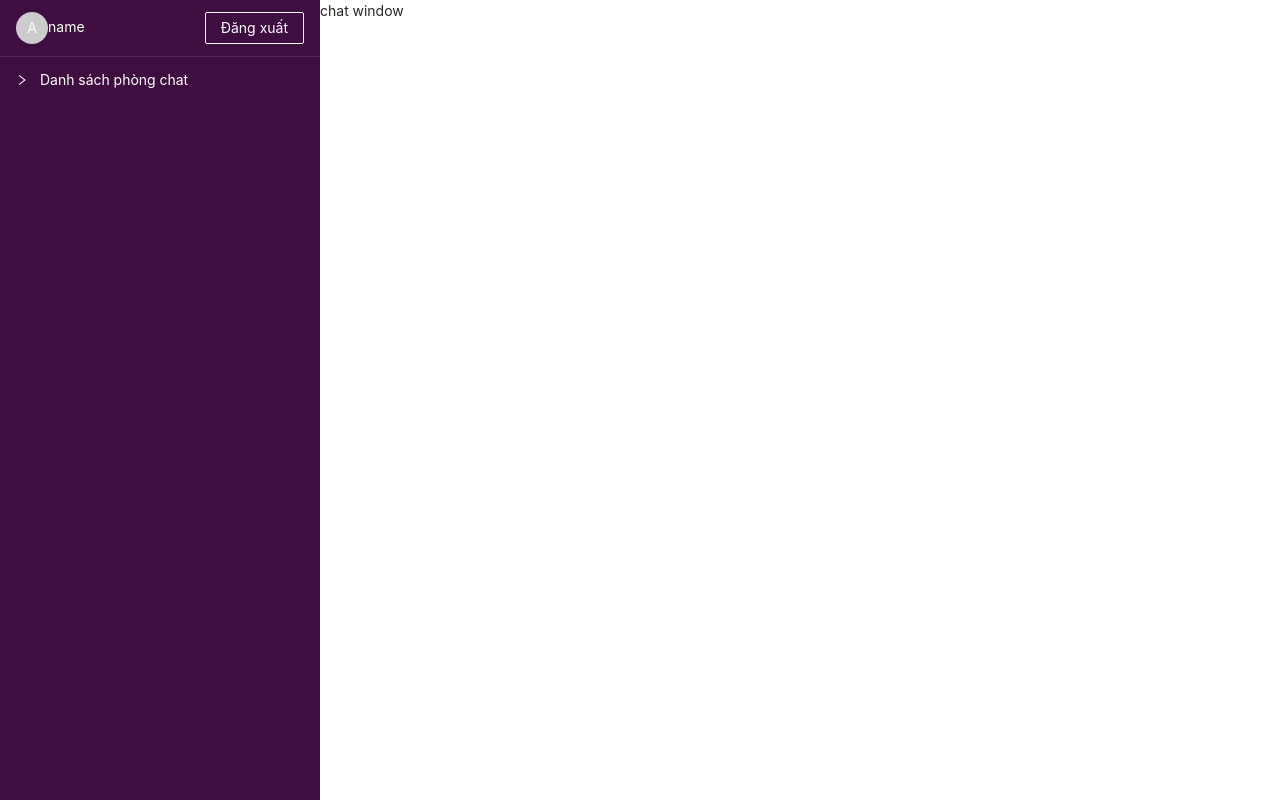
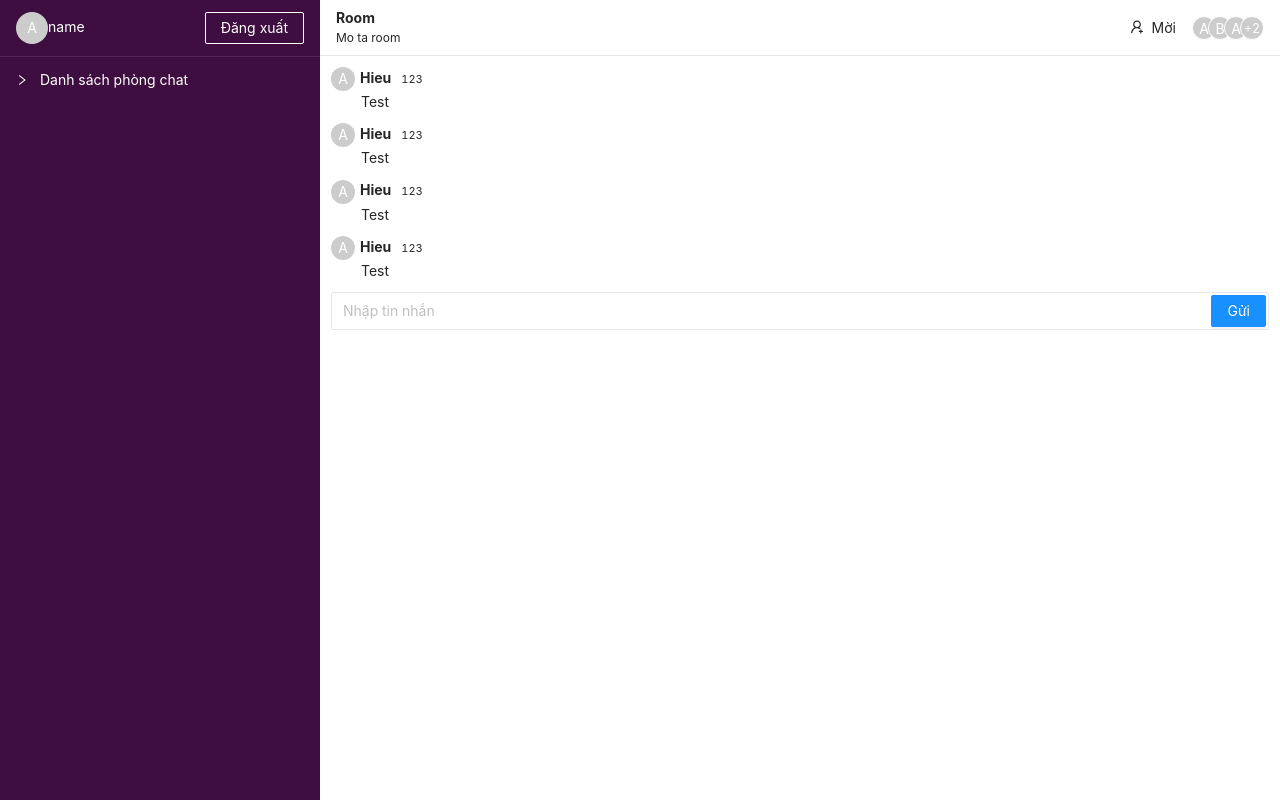
Before and after one commit to hadesdday/app-chat, a React (Create React App) app: page / in a window 1280 px wide. Built offline with nearby package versions, Linux system fonts and the light colour scheme; no server answers; sample sign-in values are in the browser's storage.

Commit message:
styled components + config save data to firestore

```diff
--- a/src/components/ChatRoom/ChatWindow.jsx
+++ b/src/components/ChatRoom/ChatWindow.jsx
@@ -1,11 +1,141 @@
-import React from 'react';
+import { UserAddOutlined } from "@ant-design/icons";
+import { Avatar, Button, Form, Input, Tooltip } from "antd";
+import React from "react";
+import styled from "styled-components";
+import Message from "./Message";
+
+const WrapperStyled = styled.div`
+  height: 100vh;
+`;
+
+const HeaderStyled = styled.div`
+  display: flex;
+  justify-content: space-between;
+  height: 56px;
+  padding: 0 16px;
+  align-items: center;
+  border-bottom: 1px solid rgb(230, 230, 230);
+
+  .header {
+    &__info {
+      display: flex;
+      flex-direction: column;
+      justify-content: center;
+    }
+
+    &__title {
+      margin: 0;
+      font-weight: bold;
+    }
+    &__description {
+      font-size: 12px;
+    }
+  }
+`;
+
+const ContentStyled = styled.div`
+  height: calc(100%-56px);
+  display: flex;
+  flex-direction: column;
+  padding: 11px;
+  justify-content: flex-end;
+`;
+
+const FormStyled = styled(Form)`
+  display: flex;
+  justify-content: space-between;
+  align-items: center;
+  padding: 2px 2px 2px 0;
+  border: 1px solid rgb(230, 230, 230);
+  border-radius: 2px;
+
+  .ant-form-item {
+    flex: 1;
+    margin-bottom: 0;
+  }
+`;
+
+const ButtonGroupStyled = styled.div`
+  display: flex;
+  align-items: center;
+`;
+
+const MessageListStyled = styled.div`
+  max-height: 100%;
+  overflow-y: auto;
+`;
 
 function ChatWindow(props) {
-    return (
-        <div>
-            chat window
+  return (
+    <WrapperStyled>
+      <HeaderStyled>
+        <div className="header__info">
+          <p className="header__title">Room</p>
+          <span className="header__description">Mo ta room</span>
         </div>
-    );
+        <ButtonGroupStyled>
+          <Button icon={<UserAddOutlined />} type="text">
+            Mời
+          </Button>
+          <Avatar.Group size="small" maxCount={3}>
+            <Tooltip title="A">
+              <Avatar>A</Avatar>
+            </Tooltip>
+            <Tooltip title="B">
+              <Avatar>B</Avatar>
+            </Tooltip>
+            <Tooltip title="A">
+              <Avatar>A</Avatar>
+            </Tooltip>
+            <Tooltip title="A">
+              <Avatar>A</Avatar>
+            </Tooltip>
+            <Tooltip title="A">
+              <Avatar>A</Avatar>
+            </Tooltip>
+          </Avatar.Group>
+        </ButtonGroupStyled>
+      </HeaderStyled>
+      <ContentStyled>
+        <MessageListStyled>
+          <Message
+            text="Test"
+            photoURL={null}
+            displayName="Hieu"
+            createdAt={123}
+          />
+          <Message
+            text="Test"
+            photoURL={null}
+            displayName="Hieu"
+            createdAt={123}
+          />
+          <Message
+            text="Test"
+            photoURL={null}
+            displayName="Hieu"
+            createdAt={123}
+          />
+          <Message
+            text="Test"
+            photoURL={null}
+            displayName="Hieu"
+            createdAt={123}
+          />
+        </MessageListStyled>
+        <FormStyled>
+          <Form.Item>
+            <Input
+              placeholder="Nhập tin nhắn"
+              bordered={false}
+              autoComplete="off"
+            />
+          </Form.Item>
+          <Button type="primary">Gửi</Button>
+        </FormStyled>
+      </ContentStyled>
+    </WrapperStyled>
+  );
 }
 
 export default ChatWindow;
--- /dev/null
+++ b/src/components/ChatRoom/Message.jsx
@@ -0,0 +1,36 @@
+import { Avatar, Typography } from "antd";
+import React from "react";
+import styled from "styled-components";
+
+const WrapperStyled = styled.div`
+  margin-bottom: 10px;
+  .author {
+    margin-left: 5px;
+    font-weight: bold;
+  }
+  .date {
+    margin-left: 10px;
+    font-size: 11px;
+    color: #272727;
+  }
+  .content {
+    margin-left: 30px;
+  }
+`;
+
+function Message({ text, displayName, createdAt, photoURL }) {
+  return (
+    <WrapperStyled>
+      <div>
+        <Avatar src={photoURL} size="small">A</Avatar>
+        <Typography.Text className="author">{displayName}</Typography.Text>
+        <Typography.Text className="date">{createdAt}</Typography.Text>
+      </div>
+      <div>
+        <Typography.Text className="content">{text}</Typography.Text>
+      </div>
+    </WrapperStyled>
+  );
+}
+
+export default Message;
--- a/src/components/ChatRoom/UserInfo.jsx
+++ b/src/components/ChatRoom/UserInfo.jsx
@@ -1,6 +1,7 @@
 import { Avatar, Button, Typography } from "antd";
 import React from "react";
 import styled from "styled-components";
+import { auth } from "../firebase/config";
 
 const WrapperStyled = styled.div`
   display: flex;
@@ -21,7 +22,7 @@ function UserInfo(props) {
         <Avatar>A</Avatar>
         <Typography.Text className="username">name</Typography.Text>
       </div>
-      <Button ghost>Đăng xuất</Button>
+      <Button ghost onClick={()=>auth.signOut()}>Đăng xuất</Button>
     </WrapperStyled>
   );
 }
--- a/src/components/Context/AuthProvider.jsx
+++ b/src/components/Context/AuthProvider.jsx
@@ -20,7 +20,9 @@ function AuthProvider({ children }) {
         setUser({ displayName, email, uid, photoURL });
         setIsLoading(false);
         navigate("/");
+        return;
       } else {
+        setIsLoading(false);
         navigate("/login");
       }
     });
--- a/src/components/Login/index.jsx
+++ b/src/components/Login/index.jsx
@@ -1,6 +1,7 @@
 import { Button, Col, Row, Typography } from "antd";
 import React from "react";
-import firebase, { auth } from "../firebase/config";
+import firebase, { auth, db } from "../firebase/config";
+import { addDocument } from "../firebase/services";
 
 const { Title } = Typography;
 
@@ -8,12 +9,33 @@ const fbProvider = new firebase.auth.FacebookAuthProvider();
 const googleProvider = new firebase.auth.GoogleAuthProvider();
 
 export default function Login() {
-  const handleFbLogin = () => {
-    auth.signInWithPopup(fbProvider);
+  const handleFbLogin = async () => {
+    const { additionalUserInfo, user } = await auth.signInWithPopup(fbProvider);
+    if (additionalUserInfo?.isNewUser) {
+      const user = {
+        displayName: user.displayName,
+        email: user.email,
+        photoURL: user.photoURL,
+        uid: user.uid,
+        providerId: additionalUserInfo.providerId,
+      };
+      addDocument("users", user);
+    }
   };
 
-  const handleGoogleLogin = () => {
-    auth.signInWithPopup(googleProvider);
+  const handleGoogleLogin = async () => {
+    const { additionalUserInfo, user } = await auth.signInWithPopup(
+      googleProvider
+    );
+    if (additionalUserInfo?.isNewUser) {
+      db.collection("users").add({
+        displayName: user.displayName,
+        email: user.email,
+        photoURL: user.photoURL,
+        uid: user.uid,
+        providerId: additionalUserInfo.providerId,
+      });
+    }
   };
 
   return (
--- /dev/null
+++ b/src/components/firebase/services.js
@@ -0,0 +1,10 @@
+import firebase, { db } from "./config";
+
+export const addDocument = (collection, data) => {
+  const query = db
+    .collection(collection)
+    .add({
+      ...data,
+      createdAt: firebase.firestore.FieldValue.serverTimestamp()
+    });
+};
```
